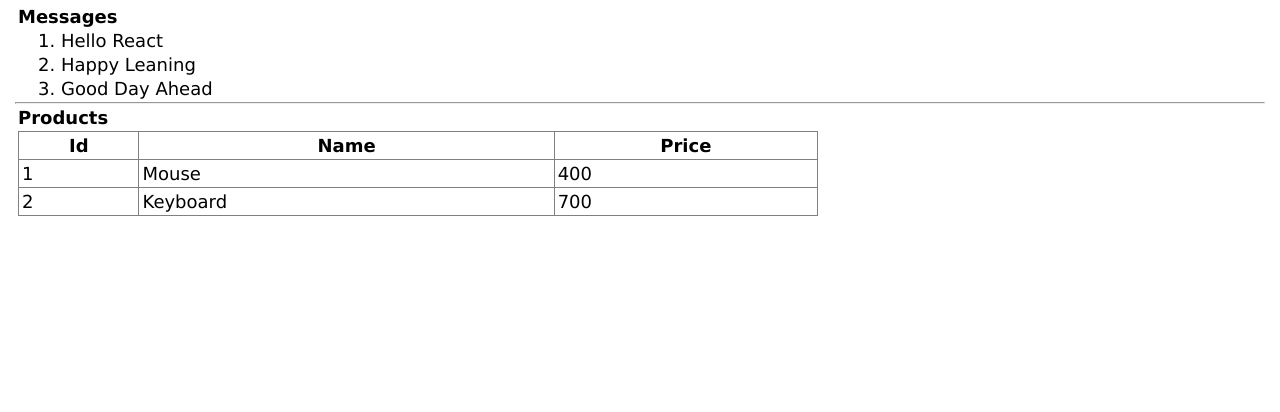
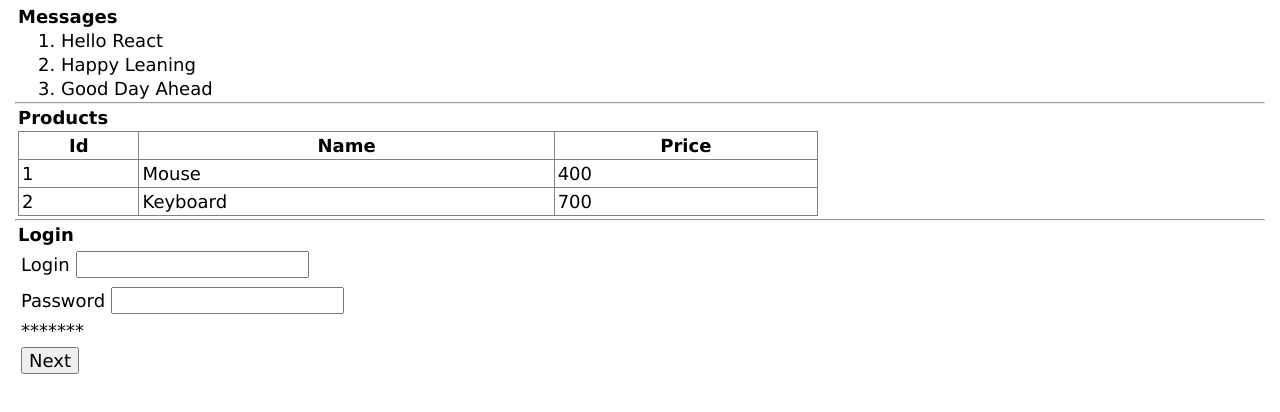
Before and after one commit to suryakantss/reactworkspace, a React (Vite) app in the folder myfirstapptsc/: page / in a window 1280 px wide. Shown: the top 412 px of the page. Built offline with nearby package versions, Linux system fonts and the light colour scheme.

Commit message:
login component added

```diff
--- a/myfirstapptsc/src/App.tsx
+++ b/myfirstapptsc/src/App.tsx
@@ -1,5 +1,6 @@
 import './App.css'
 import { Greet } from './components/greet/greet.component'
+import { Login } from './components/login/login.component'
 import { Products } from './components/products/products.comp'
 
 function App() {
@@ -8,6 +9,8 @@
      <Greet></Greet>
      <hr />
      <Products></Products>
+     <hr />
+     <Login></Login>
     </div>
   )
 }
--- /dev/null
+++ b/myfirstapptsc/src/components/login/login.component.tsx
@@ -0,0 +1,34 @@
+import { useRef, useState } from "react";
+import { LoginService } from "./login.service";
+
+export function Login() {
+  let lref: any = useRef("");
+  let pref: any = useRef("");
+  let [msg, setMsg] = useState("*******");
+
+  function doLogin() {
+    if (LoginService.checkLogin(lref.current.value, pref.current.value))
+      setMsg("Welcome " + lref.current.value);
+    else
+      setMsg("Invalid login/password");
+  }
+  return (
+    <div>
+      <h3>Login</h3>
+      <div>
+        <label>Login</label>
+        <input type="text" ref={lref}></input>
+      </div>
+      <div>
+        <label>Password</label>
+        <input type="password" ref={pref}></input>
+      </div>
+      <div>
+        <p>{msg}</p>
+      </div>
+      <div>
+        <button onClick={doLogin}>Next</button>
+      </div>
+    </div>
+  );
+}
--- /dev/null
+++ b/myfirstapptsc/src/components/login/login.service.ts
@@ -0,0 +1,7 @@
+function checkLogin(login: string, password: string): boolean {
+    if (login == "John" && password == "123")
+        return true;
+    else
+        return false;
+}
+export const LoginService = { 'checkLogin': checkLogin };
```
